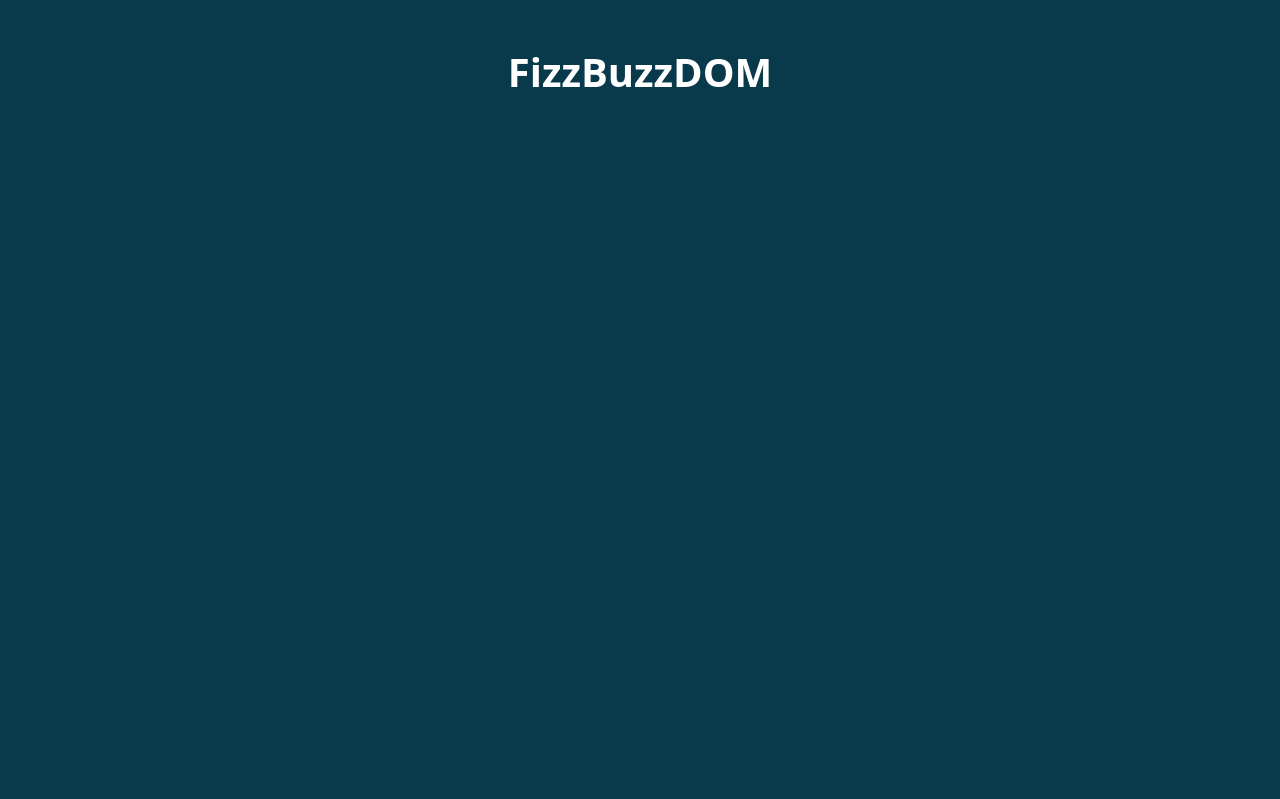
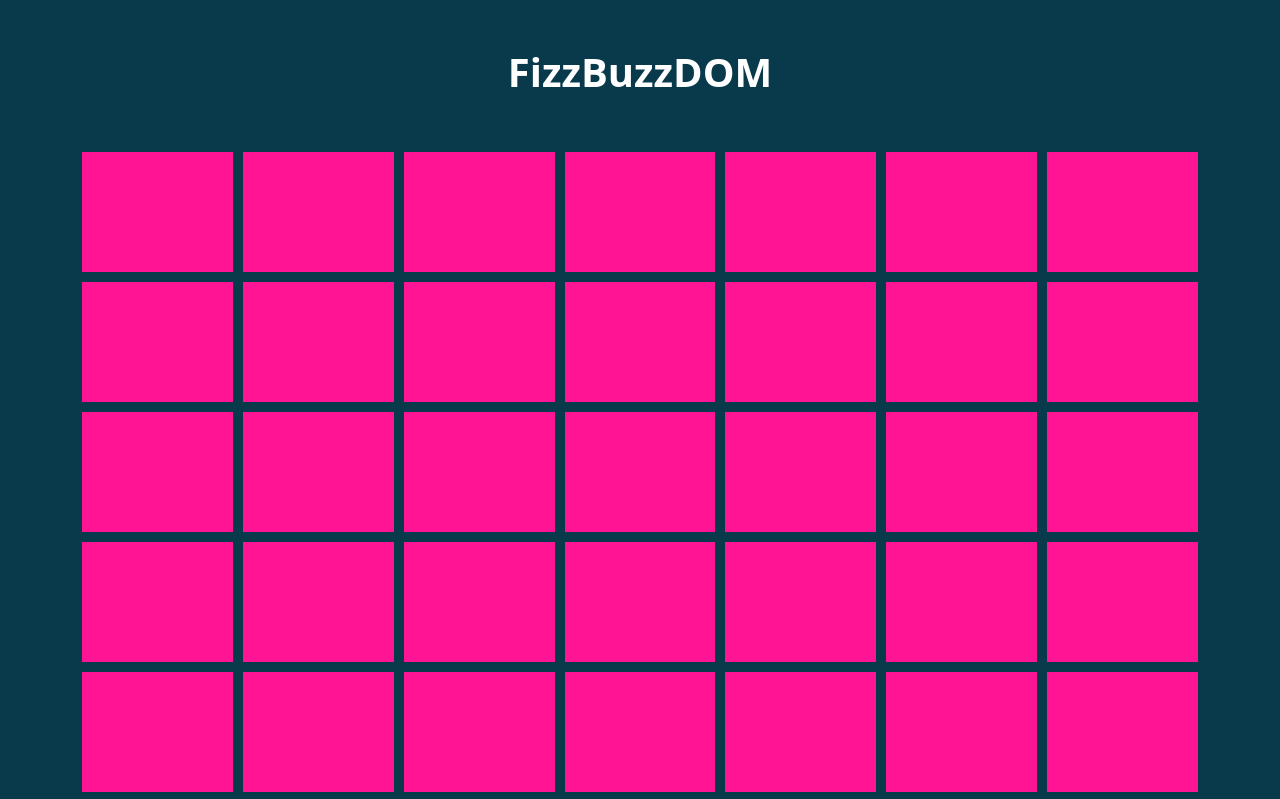
Before and after one commit to marcocor25/js-fizzbuzzdom, a plain HTML site: page index.html in a window 1280 px wide. Shown: the top 799 px of the page. Drawn offline with nearby package versions, Linux system fonts and the light colour scheme.

Commit message:
Inserimento stile degli elementi

```diff
--- a/index.html
+++ b/index.html
@@ -11,17 +11,17 @@
 </head>
 <body>
 
-    <div class="container-fluid" id="ms_container_fluid">
+    <div class="container-fluid py-5" id="ms_container_fluid">
 
         <div class="container">
             <div class="row">
                 <div class="col-12 text-center">
-                    <h1 class="py-5 text-white fw-bold">FizzBuzzDOM</h1>
+                    <h1 class="pb-5 text-white fw-bold">FizzBuzzDOM</h1>
                 </div>
             </div>
         </div>
 
-        <div id="main_content">
+        <div class="container" id="main_content">
 
         </div>
 
--- a/style.css
+++ b/style.css
@@ -1,4 +1,16 @@
 #ms_container_fluid {
-    min-height: 1000px;
     background: #083A4C;
 }
+
+#main_content {
+    display: flex;
+    flex-wrap: wrap;
+    justify-content: center;
+    gap: 10px;
+}
+
+.square-content {
+    width: calc((100% - 60px) / 7);
+    min-height: 120px;
+    background: deeppink;
+}
```
